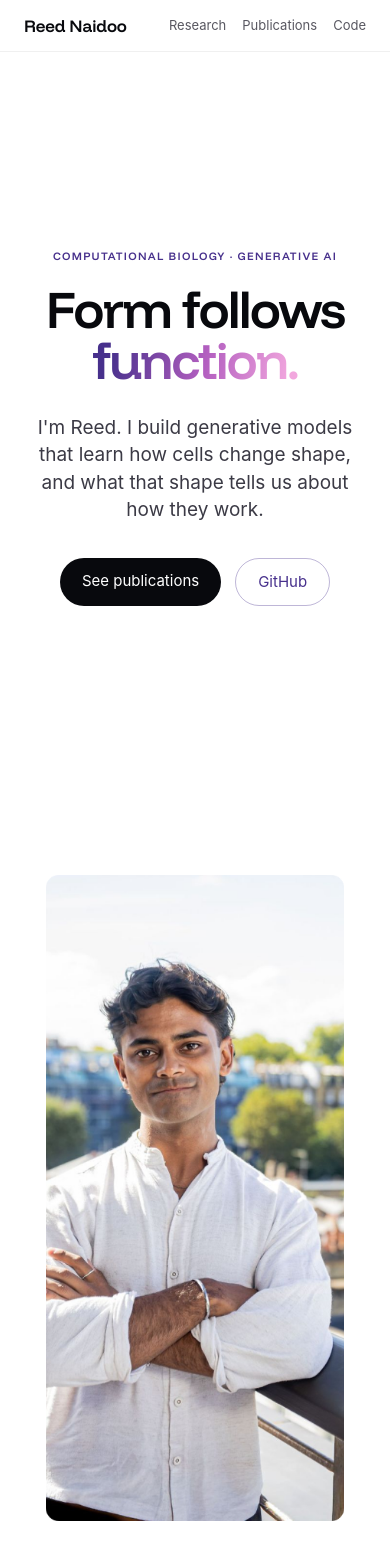
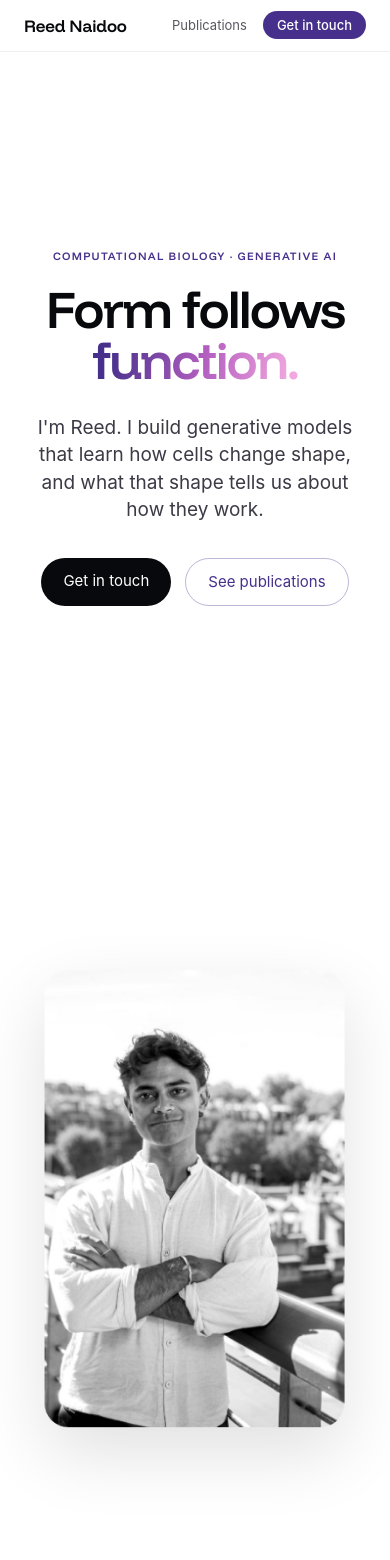
Before and after one commit to reednaidoo/reednaidoo.github.io, a plain HTML site: page index.html in a window 390 px wide. Shown: the top 1560 px of the page. Drawn offline with Linux system fonts and the light colour scheme.

Commit message:
Smaller black-and-white photo, add email contact buttons
Co-Authored-By: Claude Opus 5.5 <noreply@anthropic.com>
Claude-Session: https://claude.ai/code/session_011BaTcGgiFKwZt6SdmjK1kX

```diff
--- a/index.html
+++ b/index.html
@@ -40,6 +40,10 @@ nav .brand:hover{text-decoration:none}
 nav ul{list-style:none;display:flex;gap:26px;margin:0;padding:0;font-size:13px}
 nav ul a{color:var(--body);opacity:.85}
 nav ul a:hover{opacity:1;text-decoration:none;color:var(--ink)}
+nav ul{align-items:center}
+nav ul a,nav .brand{white-space:nowrap}
+nav ul a.pill{opacity:1;color:#fff;background:var(--purple);padding:6px 14px;border-radius:980px;font-weight:500}
+nav ul a.pill:hover{color:#fff;background:#3a2673}
 
 /* hero */
 .hero{min-height:92vh;display:flex;flex-direction:column;justify-content:center;align-items:center;text-align:center;padding:120px 24px 40px}
@@ -56,14 +60,14 @@ nav ul a:hover{opacity:1;text-decoration:none;color:var(--ink)}
 @keyframes in{to{opacity:1;transform:none}}
 
 /* scaling photo */
-.photo-track{height:190vh;position:relative}
+.photo-track{height:150vh;position:relative}
 .photo-stick{position:sticky;top:0;height:100vh;display:flex;align-items:center;justify-content:center;overflow:hidden}
-.photo-frame{position:relative;width:100%;height:100%;
-  transform:scale(var(--s,.62));border-radius:var(--r,28px);overflow:hidden;will-change:transform}
+.photo-frame{position:relative;width:min(1040px,88vw);height:min(66vh,620px);
+  transform:scale(var(--s,.8));border-radius:var(--r,32px);overflow:hidden;will-change:transform;box-shadow:0 30px 80px rgba(8,9,13,.12)}
 .photo-frame img{width:100%;height:100%;object-fit:cover;object-position:35% 40%}
-.photo-cap{position:absolute;left:0;right:0;bottom:0;padding:48px 6vw;color:#fff;
+.photo-cap{position:absolute;left:0;right:0;bottom:0;padding:40px 44px;color:#fff;
   background:linear-gradient(to top,rgba(8,9,13,.6),rgba(8,9,13,0));opacity:var(--c,0)}
-.photo-cap .n{font:600 clamp(34px,5vw,64px)/1 var(--display);letter-spacing:-.02em;margin:0 0 10px}
+.photo-cap .n{font:600 clamp(30px,4vw,48px)/1 var(--display);letter-spacing:-.02em;margin:0 0 10px}
 .photo-cap .r{font-size:clamp(15px,1.6vw,19px);opacity:.9;margin:0}
 
 /* statement */
@@ -123,8 +127,11 @@ section{scroll-margin-top:60px}
 .repo .links{margin-top:auto;display:flex;gap:16px;font-size:14.5px}
 
 /* footer */
-footer{background:var(--tint);padding:70px 0 40px;font-size:13px;color:var(--muted)}
+footer{background:var(--tint);padding:100px 0 40px;font-size:13px;color:var(--muted)}
 footer .big{font:600 clamp(30px,4vw,44px)/1.1 var(--display);color:var(--ink);letter-spacing:-.02em;margin:0 0 22px}
+footer .fsub{font-size:17px;color:var(--body);margin:-8px 0 26px;max-width:520px}
+footer .btn.mail{background:var(--purple);font-size:16px;padding:13px 28px}
+footer .addr{margin:12px 0 44px;font-size:14px;color:var(--muted)}
 footer .fl{display:flex;gap:22px;flex-wrap:wrap;font-size:15px;margin-bottom:48px}
 footer .base{display:flex;justify-content:space-between;flex-wrap:wrap;gap:8px;border-top:1px solid #DDDBE3;padding-top:18px}
 
@@ -135,13 +142,15 @@ footer .base{display:flex;justify-content:space-between;flex-wrap:wrap;gap:8px;b
   .tiles,.cards,.repos{grid-template-columns:1fr}
   .pub{grid-template-columns:1fr}
   .venue{justify-self:start}
-  .photo-track{height:150vh}
+  .photo-track{height:130vh}
+  .photo-frame{height:min(62vh,560px)}
+  .photo-cap{padding:28px 24px}
 }
 @media (prefers-reduced-motion:reduce){
   html{scroll-behavior:auto}
   .load,.reveal{animation:none;opacity:1;transform:none;transition:none}
   .statement .word{opacity:1}
-  .photo-frame{transform:none;border-radius:0}
+  .photo-frame{transform:none;border-radius:20px}
   .photo-cap{opacity:1}
   .cellwrap{transform:none;opacity:1}
 }
@@ -154,9 +163,10 @@ footer .base{display:flex;justify-content:space-between;flex-wrap:wrap;gap:8px;b
     <a class="brand" href="#top">Reed Naidoo</a>
     <ul>
       <li class="hide-s"><a href="#about">About</a></li>
-      <li><a href="#research">Research</a></li>
+      <li class="hide-s"><a href="#research">Research</a></li>
       <li><a href="#publications">Publications</a></li>
-      <li><a href="#code">Code</a></li>
+      <li class="hide-s"><a href="#code">Code</a></li>
+      <li><a class="pill" href="mailto:reed.naidoo@sentinal4d.com?subject=Hello%20Reed">Get in touch</a></li>
     </ul>
   </div>
 </nav>
@@ -166,15 +176,15 @@ footer .base{display:flex;justify-content:space-between;flex-wrap:wrap;gap:8px;b
   <h1 class="load d1">Form follows<br /><span class="grad">function.</span></h1>
   <p class="lede load d2">I'm Reed. I build generative models that learn how cells change shape, and what that shape tells us about how they work.</p>
   <div class="cta load d3">
-    <a class="btn" href="#publications">See publications</a>
-    <a class="btn ghost" href="https://github.com/reednaidoo">GitHub</a>
+    <a class="btn" href="mailto:reed.naidoo@sentinal4d.com?subject=Hello%20Reed">Get in touch</a>
+    <a class="btn ghost" href="#publications">See publications</a>
   </div>
 </header>
 
 <div class="photo-track" id="photoTrack">
   <div class="photo-stick">
     <div class="photo-frame" id="photoFrame">
-      <img src="assets/reed-wide.jpg" alt="Reed Naidoo on a rooftop overlooking London" />
+      <img src="assets/reed-bw.jpg" alt="Reed Naidoo on a rooftop overlooking London" />
       <div class="photo-cap">
         <p class="n">Reed Naidoo</p>
         <p class="r">PhD Researcher, The Institute of Cancer Research · Research Scientist, Sentinal4D</p>
@@ -318,6 +328,9 @@ footer .base{display:flex;justify-content:space-between;flex-wrap:wrap;gap:8px;b
 <footer>
   <div class="w">
     <p class="big">Let's work together.</p>
+    <p class="fsub">Collaborations, talks or questions about the work. I'd love to hear from you.</p>
+    <a class="btn mail" href="mailto:reed.naidoo@sentinal4d.com?subject=Hello%20Reed">Email me</a>
+    <p class="addr">reed.naidoo@sentinal4d.com</p>
     <div class="fl">
       <a href="https://www.linkedin.com/in/reed-naidoo-02329a223/">LinkedIn</a>
       <a href="https://github.com/reednaidoo">GitHub</a>
@@ -357,8 +370,8 @@ footer .base{display:flex;justify-content:space-between;flex-wrap:wrap;gap:8px;b
     var r = track.getBoundingClientRect();
     var p = clamp(-r.top / (r.height - vh));
     var e = 1 - Math.pow(1 - clamp(p / .7), 3);
-    frame.style.setProperty('--s', (.62 + .38 * e).toFixed(4));
-    frame.style.setProperty('--r', (28 * (1 - e)).toFixed(1) + 'px');
+    frame.style.setProperty('--s', (.8 + .2 * e).toFixed(4));
+    frame.style.setProperty('--r', (32 - 12 * e).toFixed(1) + 'px');
     frame.style.setProperty('--c', clamp((p - .6) / .3).toFixed(3));
 
     // statement: light words up as it crosses the screen
```
Also changed, not shown: assets/og.jpg, assets/reed-bw.jpg (added), assets/reed-wide.jpg (deleted).
